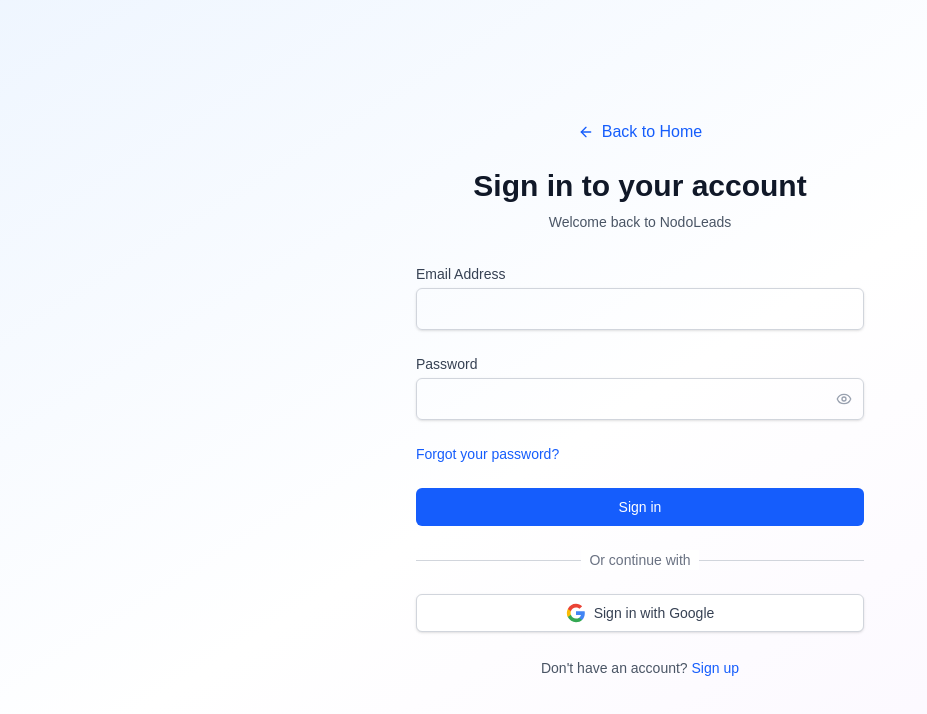
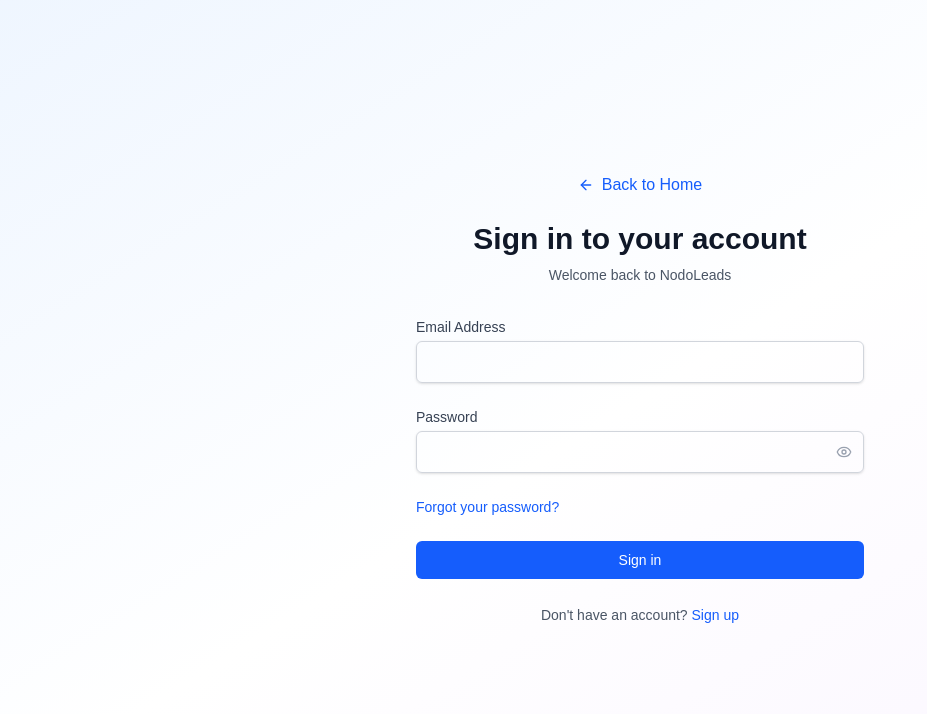
Before and after one commit to AnshRaj112/crm, a Next.js app: page /login in a window 1280 px wide. Shown: the top 714 px of the page, without its empty margins (0-927 px from the left). Built offline with nearby package versions, Linux system fonts and the light colour scheme.

Commit message:
removing google auth

```diff
--- a/middleware.ts
+++ b/middleware.ts
@@ -40,6 +40,7 @@
     !request.nextUrl.pathname.startsWith('/login') &&
     !request.nextUrl.pathname.startsWith('/signup') &&
     !request.nextUrl.pathname.startsWith('/form') &&
+    !request.nextUrl.pathname.startsWith('/api/auth') &&
     request.nextUrl.pathname !== '/'
   ) {
     // no user, potentially respond by redirecting the user to the login page
--- a/src/app/api/auth/callback/route.ts
+++ /dev/null
@@ -1,33 +0,0 @@
-import { createClient } from '@/lib/supabase-server'
-import { NextRequest, NextResponse } from 'next/server'
-import { getSiteUrl } from '@/lib/site-url'
-
-export async function GET(request: NextRequest) {
-  const { searchParams } = new URL(request.url)
-  const origin = getSiteUrl(request)
-  const code = searchParams.get('code')
-  const next = searchParams.get('next') ?? '/dashboard'
-
-  if (code) {
-    const supabase = await createClient()
-
-    try {
-      const { data, error } = await supabase.auth.exchangeCodeForSession(code)
-
-      if (error) {
-        console.error('OAuth callback error:', error)
-        return NextResponse.redirect(`${origin}/auth/auth-code-error`)
-      }
-
-      if (data.session) {
-        return NextResponse.redirect(`${origin}${next}`)
-      }
-    } catch (error) {
-      console.error('OAuth callback error:', error)
-      return NextResponse.redirect(`${origin}/auth/auth-code-error`)
-    }
-  }
-
-  // Return the user to an error page with instructions
-  return NextResponse.redirect(`${origin}/auth/auth-code-error`)
-}
--- a/src/app/api/auth/oauth/route.ts
+++ /dev/null
@@ -1,42 +0,0 @@
-import { createClient } from '@/lib/supabase-server'
-import { NextRequest, NextResponse } from 'next/server'
-import { getSiteUrl } from '@/lib/site-url'
-
-export async function POST(request: NextRequest) {
-  try {
-    const { provider } = await request.json()
-
-    if (!provider || !['google', 'github', 'discord'].includes(provider)) {
-      return NextResponse.json(
-        { error: 'Invalid provider' },
-        { status: 400 }
-      )
-    }
-
-    const supabase = await createClient()
-    const origin = getSiteUrl(request)
-
-    const { data, error } = await supabase.auth.signInWithOAuth({
-      provider: provider as 'google' | 'github' | 'discord',
-      options: {
-        redirectTo: `${origin}/auth/callback`,
-      },
-    })
-
-    if (error) {
-      return NextResponse.json(
-        { error: error.message },
-        { status: 400 }
-      )
-    }
-
-    return NextResponse.json({ url: data.url })
-
-  } catch (error) {
-    console.error('OAuth error:', error)
-    return NextResponse.json(
-      { error: 'Internal server error' },
-      { status: 500 }
-    )
-  }
-}
--- a/src/app/login/page.tsx
+++ b/src/app/login/page.tsx
@@ -49,35 +49,6 @@
     }
   };
 
-  const handleGoogleSignIn = async () => {
-    setLoading(true);
-    setError("");
-
-    try {
-      const response = await fetch('/api/auth/oauth', {
-        method: 'POST',
-        headers: {
-          'Content-Type': 'application/json',
-        },
-        body: JSON.stringify({
-          provider: 'google',
-        }),
-      });
-
-      const data = await response.json();
-
-      if (!response.ok) {
-        throw new Error(data.error || 'OAuth failed');
-      }
-
-      if (data.url) {
-        window.location.href = data.url;
-      }
-    } catch (error: unknown) {
-      setError(error instanceof Error ? error.message : 'An error occurred');
-      setLoading(false);
-    }
-  };
 
   return (
     <div className="min-h-screen bg-gradient-to-br from-blue-50 via-white to-purple-50 flex items-center justify-center py-12 px-4 sm:px-6 lg:px-8">
@@ -163,42 +134,6 @@
             </button>
           </div>
 
-          <div className="relative">
-            <div className="absolute inset-0 flex items-center">
-              <div className="w-full border-t border-gray-300" />
-            </div>
-            <div className="relative flex justify-center text-sm">
-              <span className="px-2 bg-white text-gray-500">Or continue with</span>
-            </div>
-          </div>
-
-          <div>
-            <button
-              onClick={handleGoogleSignIn}
-              disabled={loading}
-              className="w-full flex justify-center items-center px-4 py-2 border border-gray-300 rounded-md shadow-sm bg-white text-sm font-medium text-gray-700 hover:bg-gray-50 focus:outline-none focus:ring-2 focus:ring-offset-2 focus:ring-blue-500 disabled:opacity-50 disabled:cursor-not-allowed"
-            >
-              <svg className="w-5 h-5 mr-2" viewBox="0 0 24 24">
-                <path
-                  fill="#4285F4"
-                  d="M22.56 12.25c0-.78-.07-1.53-.2-2.25H12v4.26h5.92c-.26 1.37-1.04 2.53-2.21 3.31v2.77h3.57c2.08-1.92 3.28-4.74 3.28-8.09z"
-                />
-                <path
-                  fill="#34A853"
-                  d="M12 23c2.97 0 5.46-.98 7.28-2.66l-3.57-2.77c-.98.66-2.23 1.06-3.71 1.06-2.86 0-5.29-1.93-6.16-4.53H2.18v2.84C3.99 20.53 7.7 23 12 23z"
-                />
-                <path
-                  fill="#FBBC05"
-                  d="M5.84 14.09c-.22-.66-.35-1.36-.35-2.09s.13-1.43.35-2.09V7.07H2.18C1.43 8.55 1 10.22 1 12s.43 3.45 1.18 4.93l2.85-2.22.81-.62z"
-                />
-                <path
-                  fill="#EA4335"
-                  d="M12 5.38c1.62 0 3.06.56 4.21 1.64l3.15-3.15C17.45 2.09 14.97 1 12 1 7.7 1 3.99 3.47 2.18 7.07l3.66 2.84c.87-2.6 3.3-4.53 6.16-4.53z"
-                />
-              </svg>
-              {loading ? "Signing in..." : "Sign in with Google"}
-            </button>
-          </div>
 
           <div className="text-center">
             <span className="text-sm text-gray-600">
--- a/src/app/signup/page.tsx
+++ b/src/app/signup/page.tsx
@@ -68,35 +68,6 @@
     }
   };
 
-  const handleGoogleSignUp = async () => {
-    setLoading(true);
-    setError("");
-
-    try {
-      const response = await fetch('/api/auth/oauth', {
-        method: 'POST',
-        headers: {
-          'Content-Type': 'application/json',
-        },
-        body: JSON.stringify({
-          provider: 'google',
-        }),
-      });
-
-      const data = await response.json();
-
-      if (!response.ok) {
-        throw new Error(data.error || 'OAuth failed');
-      }
-
-      if (data.url) {
-        window.location.href = data.url;
-      }
-    } catch (error: unknown) {
-      setError(error instanceof Error ? error.message : 'An error occurred');
-      setLoading(false);
-    }
-  };
 
   return (
     <div className="min-h-screen bg-gradient-to-br from-blue-50 via-white to-purple-50 flex items-center justify-center py-12 px-4 sm:px-6 lg:px-8">
@@ -249,42 +220,6 @@
             </button>
           </div>
 
-          <div className="relative">
-            <div className="absolute inset-0 flex items-center">
-              <div className="w-full border-t border-gray-300" />
-            </div>
-            <div className="relative flex justify-center text-sm">
-              <span className="px-2 bg-white text-gray-500">Or continue with</span>
-            </div>
-          </div>
-
-          <div>
-            <button
-              onClick={handleGoogleSignUp}
-              disabled={loading}
-              className="w-full flex justify-center items-center px-4 py-2 border border-gray-300 rounded-md shadow-sm bg-white text-sm font-medium text-gray-700 hover:bg-gray-50 focus:outline-none focus:ring-2 focus:ring-offset-2 focus:ring-blue-500 disabled:opacity-50 disabled:cursor-not-allowed"
-            >
-              <svg className="w-5 h-5 mr-2" viewBox="0 0 24 24">
-                <path
-                  fill="#4285F4"
-                  d="M22.56 12.25c0-.78-.07-1.53-.2-2.25H12v4.26h5.92c-.26 1.37-1.04 2.53-2.21 3.31v2.77h3.57c2.08-1.92 3.28-4.74 3.28-8.09z"
-                />
-                <path
-                  fill="#34A853"
-                  d="M12 23c2.97 0 5.46-.98 7.28-2.66l-3.57-2.77c-.98.66-2.23 1.06-3.71 1.06-2.86 0-5.29-1.93-6.16-4.53H2.18v2.84C3.99 20.53 7.7 23 12 23z"
-                />
-                <path
-                  fill="#FBBC05"
-                  d="M5.84 14.09c-.22-.66-.35-1.36-.35-2.09s.13-1.43.35-2.09V7.07H2.18C1.43 8.55 1 10.22 1 12s.43 3.45 1.18 4.93l2.85-2.22.81-.62z"
-                />
-                <path
-                  fill="#EA4335"
-                  d="M12 5.38c1.62 0 3.06.56 4.21 1.64l3.15-3.15C17.45 2.09 14.97 1 12 1 7.7 1 3.99 3.47 2.18 7.07l3.66 2.84c.87-2.6 3.3-4.53 6.16-4.53z"
-                />
-              </svg>
-              {loading ? "Signing up..." : "Sign up with Google"}
-            </button>
-          </div>
 
           <div className="text-center">
             <span className="text-sm text-gray-600">
```
Also changed, not shown: 1 other file (tests, documents, lock files or other folders).
